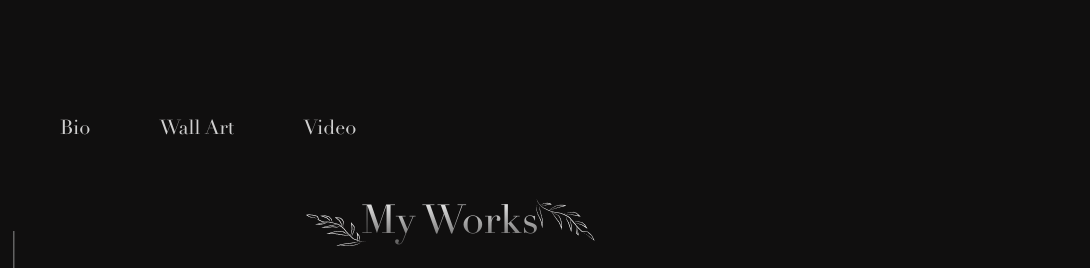
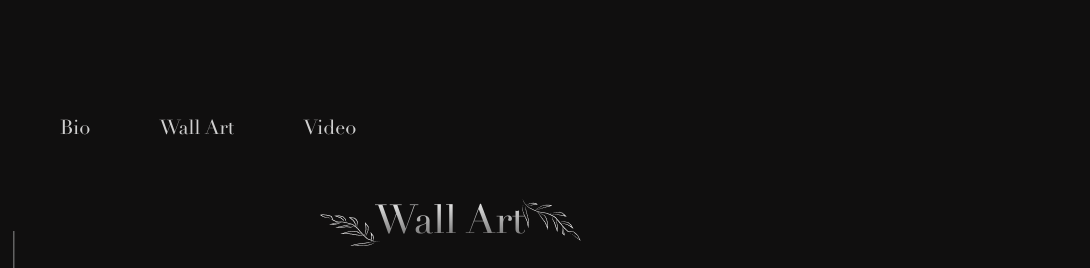
Before and after one commit to kulmanova1987/the_other_stories, a plain HTML site: page work_page.html in a window 1280 px wide. Shown: the top 268 px of the page, 190-1280 px from the left. Drawn offline with nearby package versions, Linux system fonts and the light colour scheme.

Commit message:
theOtherStories

```diff
--- a/work_page.html
+++ b/work_page.html
@@ -66,7 +66,7 @@
         </nav>
        <div class="container">
         <div class="anim_text ">
-            <h1 class="header__content-title anim video__header-title">My Works</h1>
+            <h1 class="header__content-title anim video__header-title">Wall Art</h1>
         </div>
         <div class="video-header__content">
             <div class="header__content-left video__content-left work__content-left">
```
